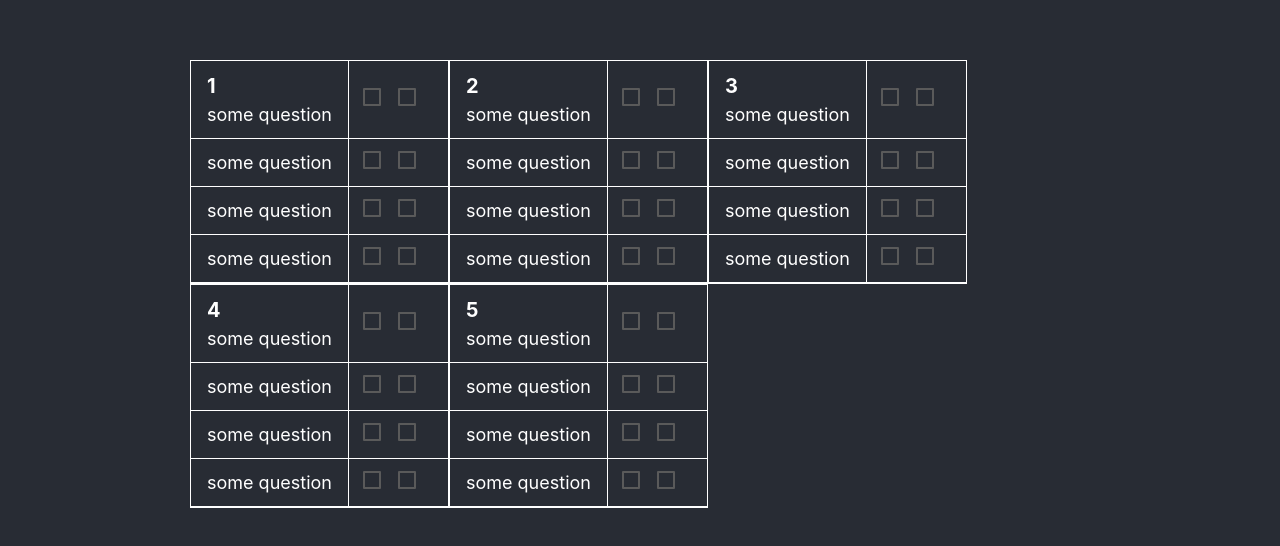
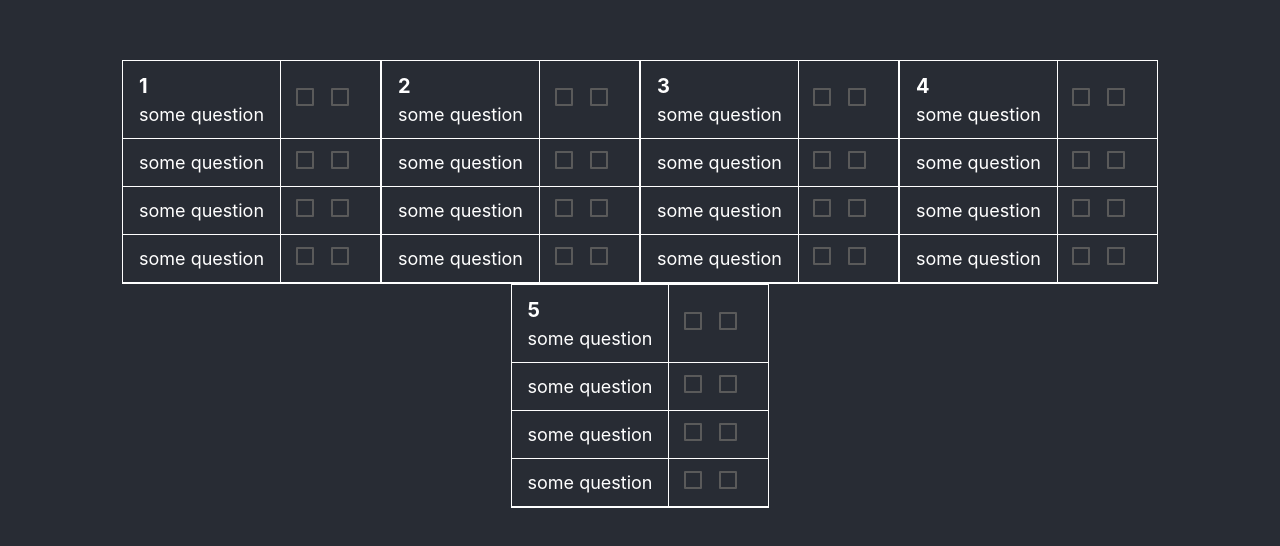
Before and after one commit to riyaz942/PsychometricTest, a React app: page / in a window 1280 px wide. Shown: the part 116-662 px from the top of the page. Built offline with nearby package versions, Linux system fonts and the light colour scheme.

Commit message:
added comments and added a design change

```diff
--- a/src/components/table/table.module.scss
+++ b/src/components/table/table.module.scss
@@ -1,5 +1,7 @@
 .table_container {
   display: flex;
-  max-width: 900px;
+  padding: 100px 100px;
+  align-items: center;
+  justify-content: center;
   flex-wrap: wrap;
 }
```
Also changed, not shown: src/components/part/part.js (+11 -4 lines).
